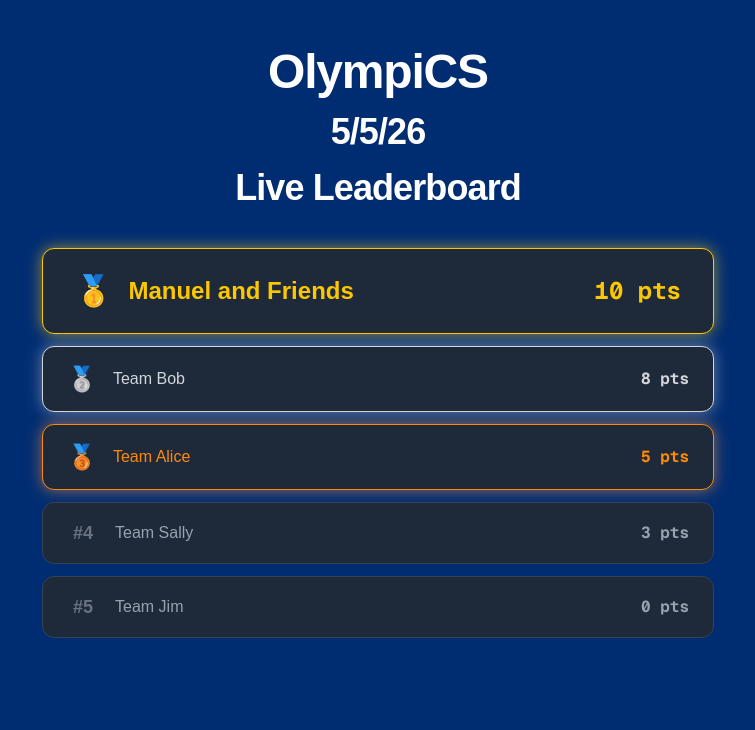
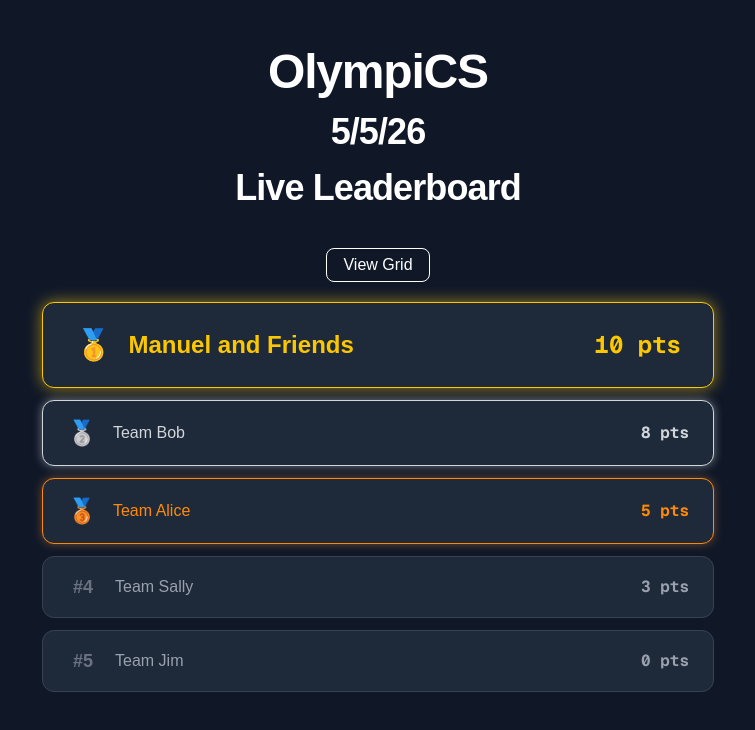
Before and after one commit to ACM-Hopkins/OlympiCS-Website, a Next.js app in the folder olympics-website/: page /scoreboard in a window 1280 px wide. Shown: the top 730 px of the page, without its empty margins (262-1017 px from the left). Built offline with nearby package versions, Linux system fonts and the light colour scheme.

Commit message:
useState for Grid layout

```diff
--- a/olympics-website/app/scoreboard/page.tsx
+++ b/olympics-website/app/scoreboard/page.tsx
@@ -1,6 +1,8 @@
 "use client";
 
 import { useState } from "react";
+
+const heritageBlue = "#002D72";
 
 interface Team {
   id: number;
@@ -67,6 +69,7 @@ const placeholderTeams: Team[] = [
     score: 0,
   },
 ];
+
 interface EmptyStateProps {
   message: string;
 }
@@ -99,8 +102,8 @@ function TeamRow({ team, rank }: TeamRowProps) {
 
   const medalGlow: Record<number, string> = {
     1: "shadow-[0_0_15px_rgba(250,204,21,0.6)]",
-    2: "shadow-[0_0_15px_rgba(209,213,219,0.5)]",
-    3: "shadow-[0_0_15px_rgba(251,146,60,0.6)]",
+    2: "shadow-[0_0_10px_rgba(209,213,219,0.5)]",
+    3: "shadow-[0_0_10px_rgba(251,146,60,0.4)]",
   };
 
   const medalEmoji: Record<number, string> = {
@@ -163,7 +166,8 @@ function TeamRow({ team, rank }: TeamRowProps) {
 }
 
 export default function ScoreboardPage() {
-  const [view, setView] = useState<"leaderboard" | "grid">("leaderboard");
+  const [view, setView] = useState("leaderboard");
+  const [activeTab, setActiveTab] = useState("1");
 
   //Calculate rank and make sure the teams are in order of rank
   const sortedTeams = [...placeholderTeams].sort((a, b) => b.score - a.score);
@@ -175,19 +179,23 @@ export default function ScoreboardPage() {
   const hasTeams = placeholderTeams.length > 0;
   const hasScores = placeholderTeams.some((t) => t.score > 0);
   return (
-    <main
-      className="min-h-screen text-white px-4 py-12"
-      style={{ backgroundColor: "#002D72" }} //Took a look at styling and I think we need it to be this JHU heritage blue
-    >
+    <main className="min-h-screen text-white px-4 py-12 bg-gray-900">
       {/* Header */}
       <header className="text-center mb-10">
         <h1 className="text-5xl font-black tracking-tight">OlympiCS</h1>
         <h2 className="text-4xl font-black tracking-tight py-4">5/5/26</h2>
         <h3 className="text-4xl font-black tracking-tight">Live Leaderboard</h3>
       </header>
-
+      <button
+        className="flex mx-auto border px-4 py-1 rounded-lg mt-3 mb-5"
+        onClick={() => setView(view === "leaderboard" ? "grid" : "leaderboard")}
+      >
+        {view === "leaderboard" ? "View Grid" : "View Leaderboard"}
+      </button>
       {/* Leaderboard */}
       {/* Handles no scores yet (show "Scoreboard will be available on event day"), no teams accepted yet*/}
+      {view === "leaderboard" && (
+        <div>
           {!hasTeams ? (
             <EmptyState message="No teams have been accepted yet." />
           ) : !hasScores ? (
@@ -199,6 +207,25 @@ export default function ScoreboardPage() {
               ))}
             </section>
           )}
+        </div>
+      )}
+
+      {view === "grid" && (
+        <div
+          className={`grid grid-cols-${
+            Object.keys(placeholderTeams[0].scores).length
+          } grid-rows-${placeholderTeams.length} gap-px bg-gray-400 p-px mx-12`}
+        >
+          <div className="bg-white p-4">01</div>
+          <div className="bg-white p-4">02</div>
+          <div className="bg-white p-4">03</div>
+          <div className="bg-white p-4">04</div>
+          <div className="bg-white p-4">05</div>
+          <div className="bg-white p-4">06</div>
+          <div className="bg-white p-4">07</div>
+          <div className="bg-white p-4">08</div>
+        </div>
+      )}
     </main>
   );
 }
```
Lines whose indentation alone changed are shown as unchanged.
